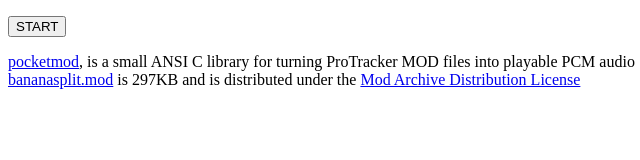
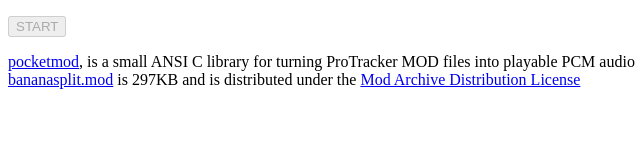
Before and after one commit to ringtailsoftware/ringtailsoftware.github.io, a plain HTML site: page zig-wasm-audio/mod.html in a window 1280 px wide. Shown: the full height of the page, 0-640 px from the left. Drawn offline with Linux system fonts and the light colour scheme.

Commit message:
Fix start

```diff
--- a/zig-wasm-audio/mod.html
+++ b/zig-wasm-audio/mod.html
@@ -13,6 +13,7 @@
     window.addEventListener('load', async () => {
         await WasmPcm.init('lib/mod.wasm');
         const buttonEl = document.getElementById('button-start');
+        buttonEl.disabled = false;
         buttonEl.addEventListener('click', async () => {
             await WasmPcm.start();
             buttonEl.style.visibility = 'hidden';
@@ -23,7 +24,7 @@
 
 <body>
     <p>
-        <button id="button-start">START</button>
+        <button id="button-start" disabled>START</button>
     </p>
     <p>
         <a href="https://github.com/rombankzero/pocketmod/">pocketmod</a>, is a small ANSI C library for turning ProTracker MOD files into playable PCM audio</br>
```
Also changed, not shown: zig-wasm-audio/sinetone.html (+2 -1 lines), zig-wasm-audio/synth.html (+2 -1 lines), zig-wasm-audio/video.html (+2 -1 lines).
